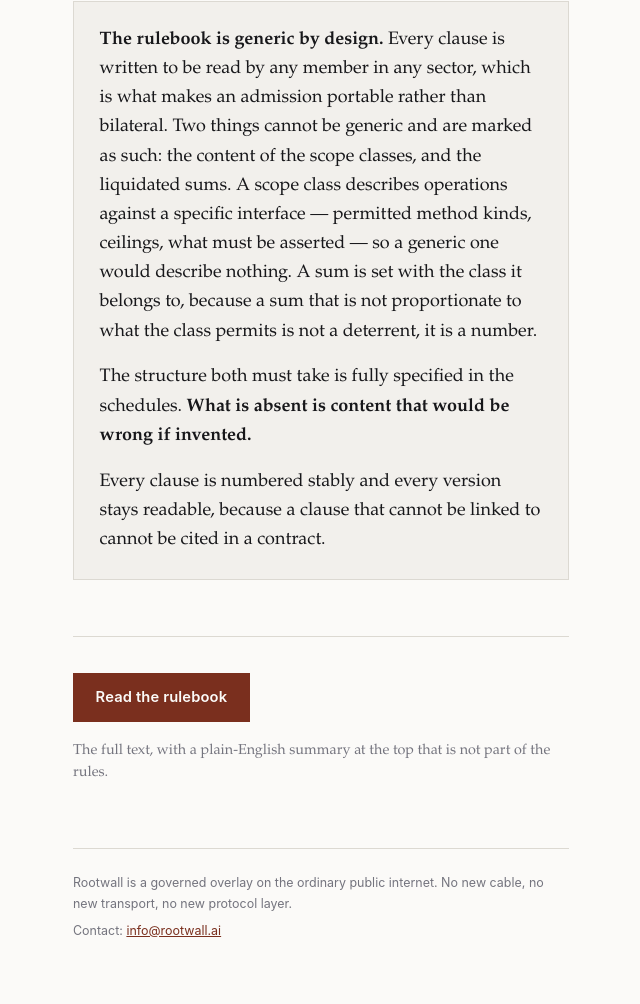
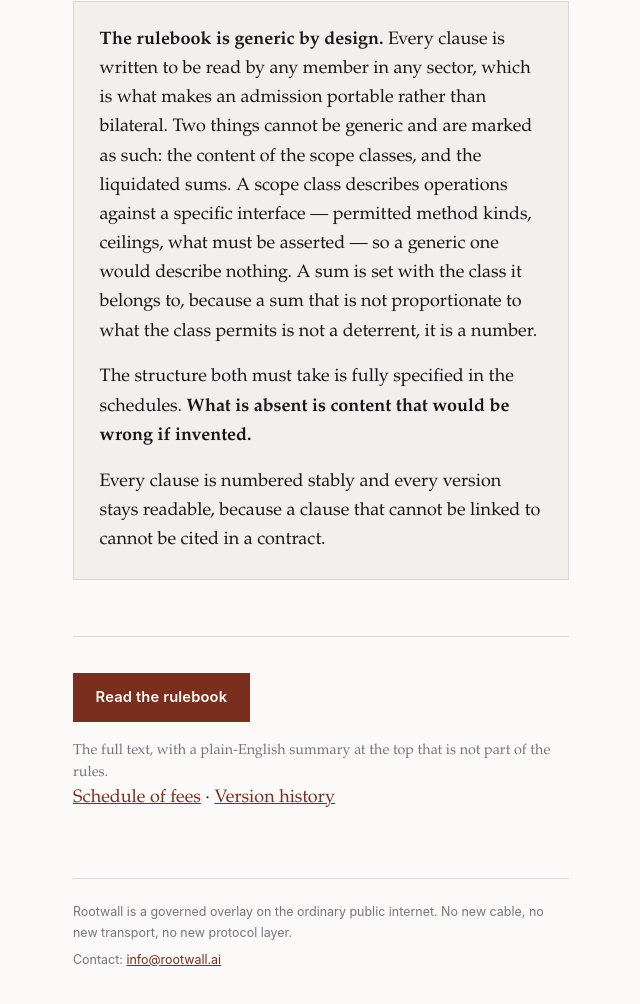
Before and after one commit to chaosabrikozen/rootwall, a plain HTML site: page index.html in a window 1280 px wide. Shown: the part 5075-6079 px from the top of the page, without its empty margins (319-959 px from the left). Drawn offline with Linux system fonts and the light colour scheme.

Commit message:
Update index.html

```diff
--- a/index.html
+++ b/index.html
@@ -305,7 +305,7 @@
     <a class="primary" href="/rulebook">Read the rulebook</a>
     <p class="note">The full text, with a plain-English summary at the top that is not part of the rules.</p>
   </div>
-
+<p><a href="/fees">Schedule of fees</a> &middot; <a href="/history">Version history</a></p>
   <footer>
     <p>Rootwall is a governed overlay on the ordinary public internet. No new cable, no new transport, no new protocol layer.</p>
     <p>Contact: <a href="mailto:info@rootwall.ai">info@rootwall.ai</a></p>
```
